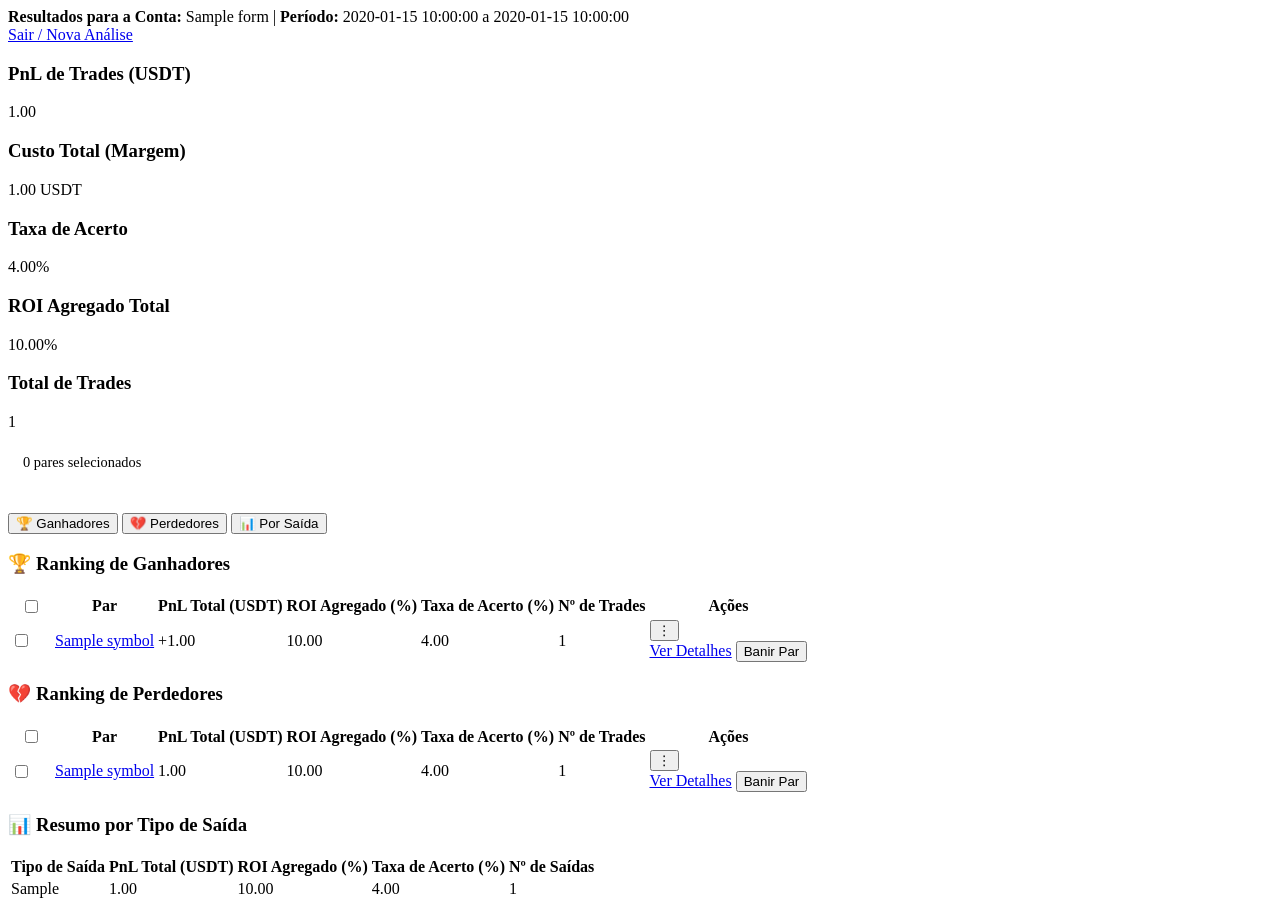
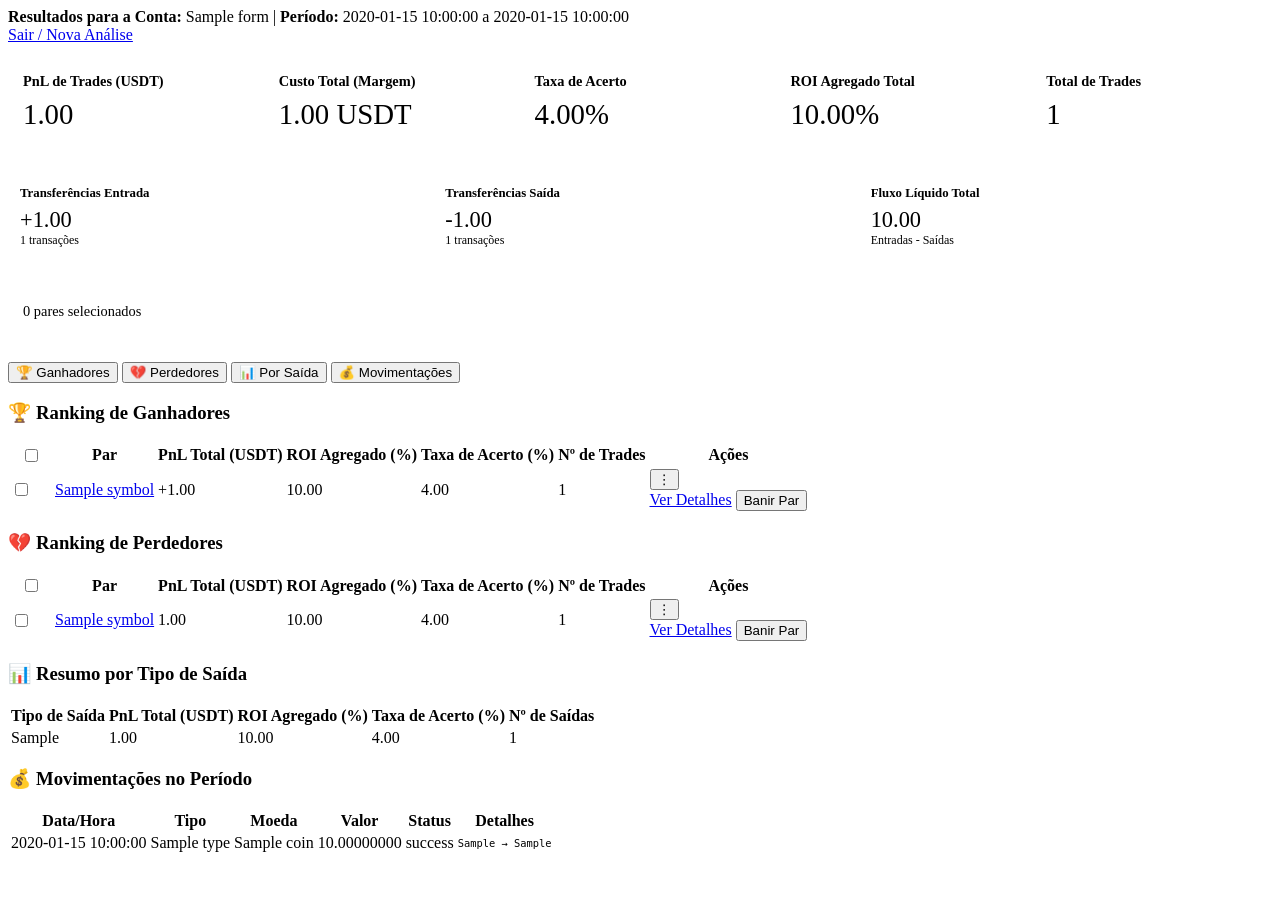
Before and after one commit to bernini10/bybit-dashboard, a Flask app: template templates/partials/results.html in a window 1280 px wide. After the commit the page ends 852 px from the top, so only its background shows below. Run offline with Flask 3, Linux system fonts and the light colour scheme; the template is opened without the code that fills it: most values are stand-ins (such as "Sample title", 1, 10 or a date in 2020).

Commit message:
Adicionar saldo da conta, transferências e melhorar seleção em massa
- Adicionar busca de saldo atual da conta UTA
- Implementar busca de transferências internas (chunks de 7 dias)
- Adicionar cards de transferências entrada/saída e fluxo líquido
- Remover cards de depósitos/retiradas não utilizados
- Corrigir limitação da API Bybit para períodos longos
- Melhorar interface com cards menores e mais organizados
- Adicionar aba de movimentações quando há transações

```diff
--- a/app.py
+++ b/app.py
@@ -1,4 +1,4 @@
-from flask import Flask, render_template, request, session, redirect, url_for, jsonify
+from flask import Flask, render_template, request, jsonify, session, redirect, url_for
 from flask_session import Session
 import os
 import shutil
@@ -6,7 +6,7 @@ from datetime import datetime, timedelta
 import pandas as pd
 
 # Meus módulos
-from bybit_client import fetch_all_trades
+from bybit_client import fetch_all_trades, get_account_balance, get_account_transactions
 from analysis import process_trades_data
 
 # --- CONFIGURAÇÃO INICIAL ---
@@ -32,6 +32,7 @@ def analyze():
     session['form_data'] = form_data
 
     try:
+        # Buscar trades
         raw_df = fetch_all_trades(
             form_data['api_key'],
             form_data['api_secret'],
@@ -42,7 +43,31 @@ def analyze():
         if raw_df.empty:
             return jsonify({'status': 'error', 'message': 'Nenhum trade encontrado no período especificado.'})
 
-        analysis_results = process_trades_data(raw_df, float(form_data.get('leverage', 10)))
+        # Buscar saldo da conta
+        try:
+            account_balance = get_account_balance(form_data['api_key'], form_data['api_secret'])
+        except Exception as e:
+            print(f"Aviso: Não foi possível buscar saldo da conta: {e}")
+            account_balance = None
+
+        # Buscar movimentações
+        try:
+            transactions_df = get_account_transactions(
+                form_data['api_key'],
+                form_data['api_secret'],
+                form_data['start_date'],
+                form_data['end_date']
+            )
+        except Exception as e:
+            print(f"Aviso: Não foi possível buscar movimentações: {e}")
+            transactions_df = None
+
+        analysis_results = process_trades_data(
+            raw_df,
+            float(form_data.get('leverage', 10)),
+            account_balance,
+            transactions_df
+        )
 
         session['analysis_results'] = analysis_results
         session['analysis_done'] = True
@@ -83,10 +108,13 @@ def recalculate():
 def restore():
     if not session.get('analysis_done'):
         return jsonify({'status': 'error', 'message': 'Nenhuma análise encontrada na sessão.'})
+
+    original_results = session['analysis_results']
     session['is_simulation'] = False
+
     return jsonify({
         'status': 'success',
-        'template': render_template('partials/results.html', **session['analysis_results'], form_data=session['form_data'], blacklist=session.get('blacklist', []), is_simulation=False)
+        'template': render_template('partials/results.html', **original_results, form_data=session['form_data'], blacklist=session.get('blacklist', []), is_simulation=False)
     })
 
 @app.route('/ban/<symbol>', methods=['POST'])
@@ -95,22 +123,32 @@ def ban_symbol(symbol):
     if symbol not in blacklist:
         blacklist.append(symbol)
         session['blacklist'] = blacklist
-    return jsonify({'status': 'success', 'message': f'{symbol} adicionado à blacklist.'})
+        return jsonify({'status': 'success', 'message': f'{symbol} adicionado à blacklist.'})
+    else:
+        return jsonify({'status': 'info', 'message': f'{symbol} já está na blacklist.'})
+
+@app.route('/unban/<symbol>', methods=['POST'])
+def unban_symbol(symbol):
+    blacklist = session.get('blacklist', [])
+    if symbol in blacklist:
+        blacklist.remove(symbol)
+        session['blacklist'] = blacklist
+        return jsonify({'status': 'success', 'message': f'{symbol} removido da blacklist.'})
+    else:
+        return jsonify({'status': 'info', 'message': f'{symbol} não está na blacklist.'})
 
 @app.route('/ban_multiple', methods=['POST'])
 def ban_multiple():
-    """Nova rota para banir múltiplos pares de uma vez"""
     try:
         data = request.get_json()
         symbols = data.get('symbols', [])
 
         if not symbols:
-            return jsonify({'status': 'error', 'message': 'Nenhum par foi selecionado.'})
+            return jsonify({'status': 'error', 'message': 'Nenhum par selecionado.'})
 
         blacklist = session.get('blacklist', [])
         new_symbols = []
 
-        # Adicionar apenas símbolos que não estão na blacklist
         for symbol in symbols:
             if symbol not in blacklist:
                 blacklist.append(symbol)
@@ -131,23 +169,14 @@ def ban_multiple():
     except Exception as e:
         return jsonify({'status': 'error', 'message': f'Erro ao processar solicitação: {str(e)}'})
 
-@app.route('/unban/<symbol>', methods=['POST'])
-def unban_symbol(symbol):
-    blacklist = session.get('blacklist', [])
-    if symbol in blacklist:
-        blacklist.remove(symbol)
-        session['blacklist'] = blacklist
-    return jsonify({'status': 'success', 'message': f'{symbol} removido da blacklist.'})
-
 @app.route('/unban_all', methods=['POST'])
 def unban_all():
-    """Nova rota para permitir múltiplos pares de uma vez"""
     try:
         data = request.get_json()
         symbols = data.get('symbols', [])
 
         if not symbols:
-            return jsonify({'status': 'error', 'message': 'Nenhum par foi selecionado.'})
+            return jsonify({'status': 'error', 'message': 'Nenhum par fornecido.'})
 
         blacklist = session.get('blacklist', [])
         removed_symbols = []
--- a/templates/partials/results.html
+++ b/templates/partials/results.html
@@ -14,38 +14,79 @@
 </div>
 {% endif %}
 
-<div class="kpi-container">
-    <div class="kpi-card">
-        <h3>PnL de Trades (USDT)</h3>
-        <div class="kpi-value {{ 'positive' if kpis.total_pnl > 0 else 'negative' }}">
+<!-- Primeira linha de KPIs - Trading -->
+<div class="kpi-container" style="display: grid; grid-template-columns: repeat(auto-fit, minmax(200px, 1fr)); gap: 15px; margin-bottom: 15px;">
+    <div class="kpi-card" style="padding: 15px;">
+        <h3 style="font-size: 0.9em; margin-bottom: 8px;">PnL de Trades (USDT)</h3>
+        <div class="kpi-value {{ 'positive' if kpis.total_pnl > 0 else 'negative' }}" style="font-size: 1.8em;">
             {{ "%.2f"|format(kpis.total_pnl) }}
         </div>
     </div>
-    <div class="kpi-card">
-        <h3>Custo Total (Margem)</h3>
-        <div class="kpi-value">
+    <div class="kpi-card" style="padding: 15px;">
+        <h3 style="font-size: 0.9em; margin-bottom: 8px;">Custo Total (Margem)</h3>
+        <div class="kpi-value" style="font-size: 1.8em;">
             {{ "%.2f"|format(kpis.total_margin_cost) }} USDT
         </div>
     </div>
-    <div class="kpi-card">
-        <h3>Taxa de Acerto</h3>
-        <div class="kpi-value">
+    <div class="kpi-card" style="padding: 15px;">
+        <h3 style="font-size: 0.9em; margin-bottom: 8px;">Taxa de Acerto</h3>
+        <div class="kpi-value" style="font-size: 1.8em;">
             {{ "%.2f"|format(kpis.win_rate) }}%
         </div>
     </div>
-    <div class="kpi-card">
-        <h3>ROI Agregado Total</h3>
-        <div class="kpi-value {{ 'positive' if kpis.avg_roi > 0 else 'negative' }}">
+    <div class="kpi-card" style="padding: 15px;">
+        <h3 style="font-size: 0.9em; margin-bottom: 8px;">ROI Agregado Total</h3>
+        <div class="kpi-value {{ 'positive' if kpis.avg_roi > 0 else 'negative' }}" style="font-size: 1.8em;">
             {{ "%.2f"|format(kpis.avg_roi) }}%
         </div>
     </div>
-    <!-- NOVO CARD ADICIONADO ABAIXO -->
-    <div class="kpi-card">
-        <h3>Total de Trades</h3>
-        <div class="kpi-value">
+    <div class="kpi-card" style="padding: 15px;">
+        <h3 style="font-size: 0.9em; margin-bottom: 8px;">Total de Trades</h3>
+        <div class="kpi-value" style="font-size: 1.8em;">
             {{ kpis.total_trades }}
         </div>
     </div>
+    {% if account_info and account_info.total_balance_usdt %}
+    <div class="kpi-card" style="padding: 15px;">
+        <h3 style="font-size: 0.9em; margin-bottom: 8px;">Saldo Atual (USDT)</h3>
+        <div class="kpi-value" style="font-size: 1.8em;">
+            {{ "%.2f"|format(account_info.total_balance_usdt) }}
+        </div>
+    </div>
+    {% endif %}
+</div>
+
+<!-- Segunda linha de KPIs - Apenas Transferências -->
+<div class="kpi-container" style="display: grid; grid-template-columns: repeat(auto-fit, minmax(200px, 1fr)); gap: 12px; margin-bottom: 20px;">
+    <div class="kpi-card" style="padding: 12px;">
+        <h3 style="font-size: 0.8em; margin-bottom: 6px;">Transferências Entrada</h3>
+        <div class="kpi-value positive" style="font-size: 1.4em;">
+            +{{ "%.2f"|format(transactions_summary.total_transfers_in if transactions_summary else 0) }}
+        </div>
+        <small style="color: var(--text-muted); font-size: 0.75em;">{{ transactions_summary.transfers_in_count if transactions_summary else 0 }} transações</small>
+    </div>
+    <div class="kpi-card" style="padding: 12px;">
+        <h3 style="font-size: 0.8em; margin-bottom: 6px;">Transferências Saída</h3>
+        <div class="kpi-value negative" style="font-size: 1.4em;">
+            -{{ "%.2f"|format(transactions_summary.total_transfers_out if transactions_summary else 0) }}
+        </div>
+        <small style="color: var(--text-muted); font-size: 0.75em;">{{ transactions_summary.transfers_out_count if transactions_summary else 0 }} transações</small>
+    </div>
+    <div class="kpi-card" style="padding: 12px;">
+        <h3 style="font-size: 0.8em; margin-bottom: 6px;">Fluxo Líquido Total</h3>
+        <div class="kpi-value {{ 'positive' if transactions_summary and transactions_summary.net_flow > 0 else 'negative' if transactions_summary and transactions_summary.net_flow < 0 else '' }}" style="font-size: 1.4em;">
+            {{ "%.2f"|format(transactions_summary.net_flow if transactions_summary else 0) }}
+        </div>
+        <small style="color: var(--text-muted); font-size: 0.75em;">Entradas - Saídas</small>
+    </div>
+    {% if account_info and account_info.total_unrealized_pnl %}
+    <div class="kpi-card" style="padding: 12px;">
+        <h3 style="font-size: 0.8em; margin-bottom: 6px;">PnL Não Realizado</h3>
+        <div class="kpi-value {{ 'positive' if account_info.total_unrealized_pnl > 0 else 'negative' }}" style="font-size: 1.4em;">
+            {{ "%.2f"|format(account_info.total_unrealized_pnl) }}
+        </div>
+    </div>
+    {% endif %}
 </div>
 
 <!-- Controles de Seleção em Massa -->
@@ -75,6 +116,9 @@
     <button class="tab-link active" data-tab="winners-tab">🏆 Ganhadores</button>
     <button class="tab-link" data-tab="losers-tab">💔 Perdedores</button>
     <button class="tab-link" data-tab="exit-type-tab">📊 Por Saída</button>
+    {% if transactions_summary and transactions_summary.transactions_detail %}
+    <button class="tab-link" data-tab="transactions-tab">💰 Movimentações</button>
+    {% endif %}
 </div>
 
 <div id="winners-tab" class="tab-content" style="display: block;">
@@ -186,6 +230,50 @@
         </tbody>
     </table>
 </div>
+
+{% if transactions_summary and transactions_summary.transactions_detail %}
+<div id="transactions-tab" class="tab-content">
+    <h3>💰 Movimentações no Período</h3>
+    <table id="transactions-table" class="results-table">
+        <thead>
+            <tr>
+                <th>Data/Hora</th>
+                <th>Tipo</th>
+                <th>Moeda</th>
+                <th>Valor</th>
+                <th>Status</th>
+                <th>Detalhes</th>
+            </tr>
+        </thead>
+        <tbody>
+            {% for transaction in transactions_summary.transactions_detail %}
+            <tr>
+                <td>{{ transaction.timestamp if transaction.timestamp else 'N/A' }}</td>
+                <td>
+                    <span class="{{ 'positive' if 'Entrada' in transaction.type or transaction.type == 'Depósito' else 'negative' }}">
+                        {{ transaction.type }}
+                    </span>
+                </td>
+                <td>{{ transaction.coin }}</td>
+                <td class="{{ 'positive' if 'Entrada' in transaction.type or transaction.type == 'Depósito' else 'negative' }}">
+                    {{ "%.8f"|format(transaction.amount) }}
+                </td>
+                <td>{{ transaction.status }}</td>
+                <td style="font-family: monospace; font-size: 0.8em;">
+                    {% if transaction.from_account and transaction.to_account %}
+                        {{ transaction.from_account }} → {{ transaction.to_account }}
+                    {% elif transaction.tx_id %}
+                        {{ transaction.tx_id[:10] + '...' if transaction.tx_id|length > 10 else transaction.tx_id }}
+                    {% else %}
+                        -
+                    {% endif %}
+                </td>
+            </tr>
+            {% endfor %}
+        </tbody>
+    </table>
+</div>
+{% endif %}
 
 <script>
 // Funcionalidade de Seleção em Massa
```
Also changed, not shown: analysis.py (+46 -3 lines), bybit_client.py (+207 -0 lines), 2 other files.
